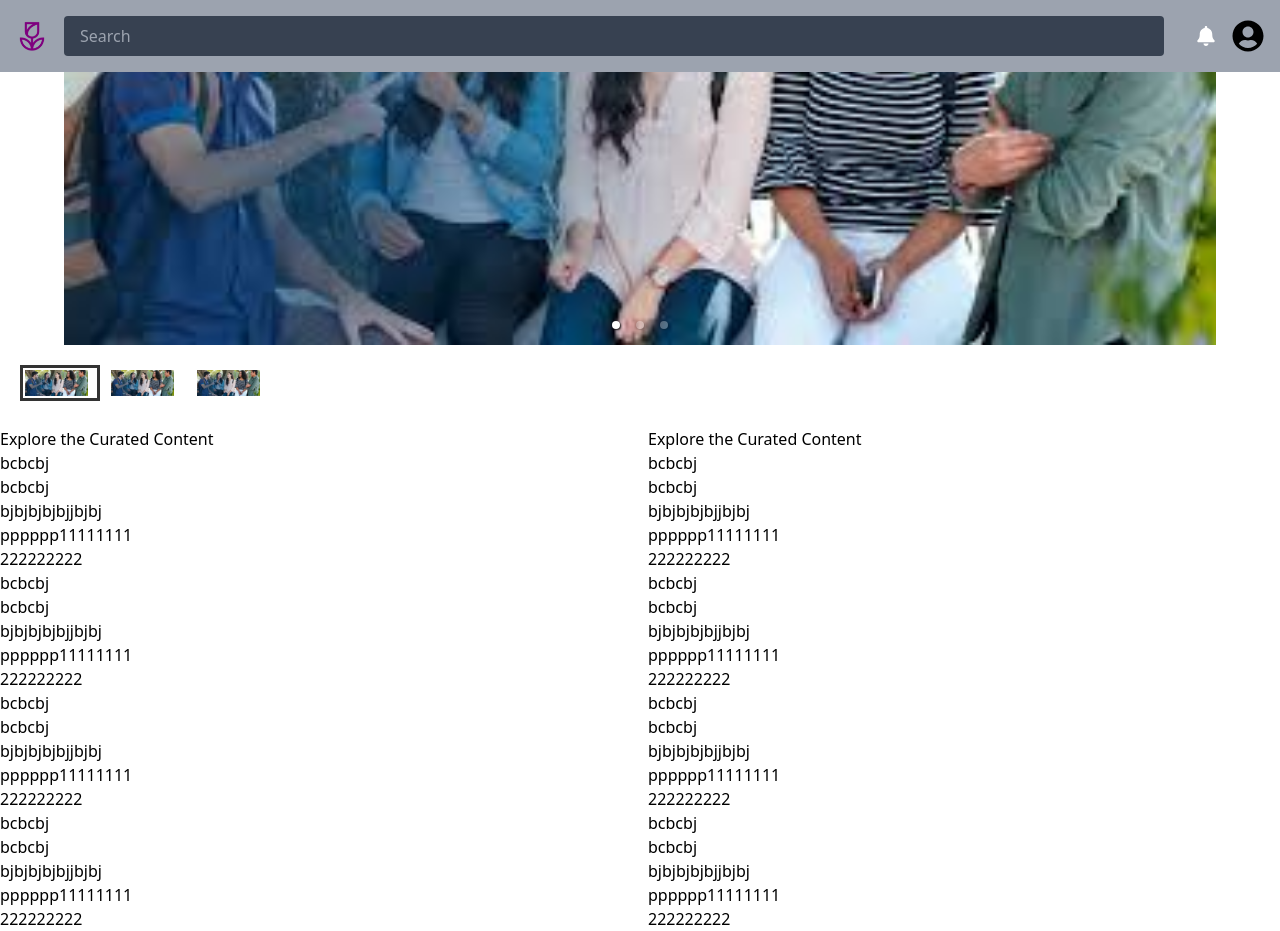
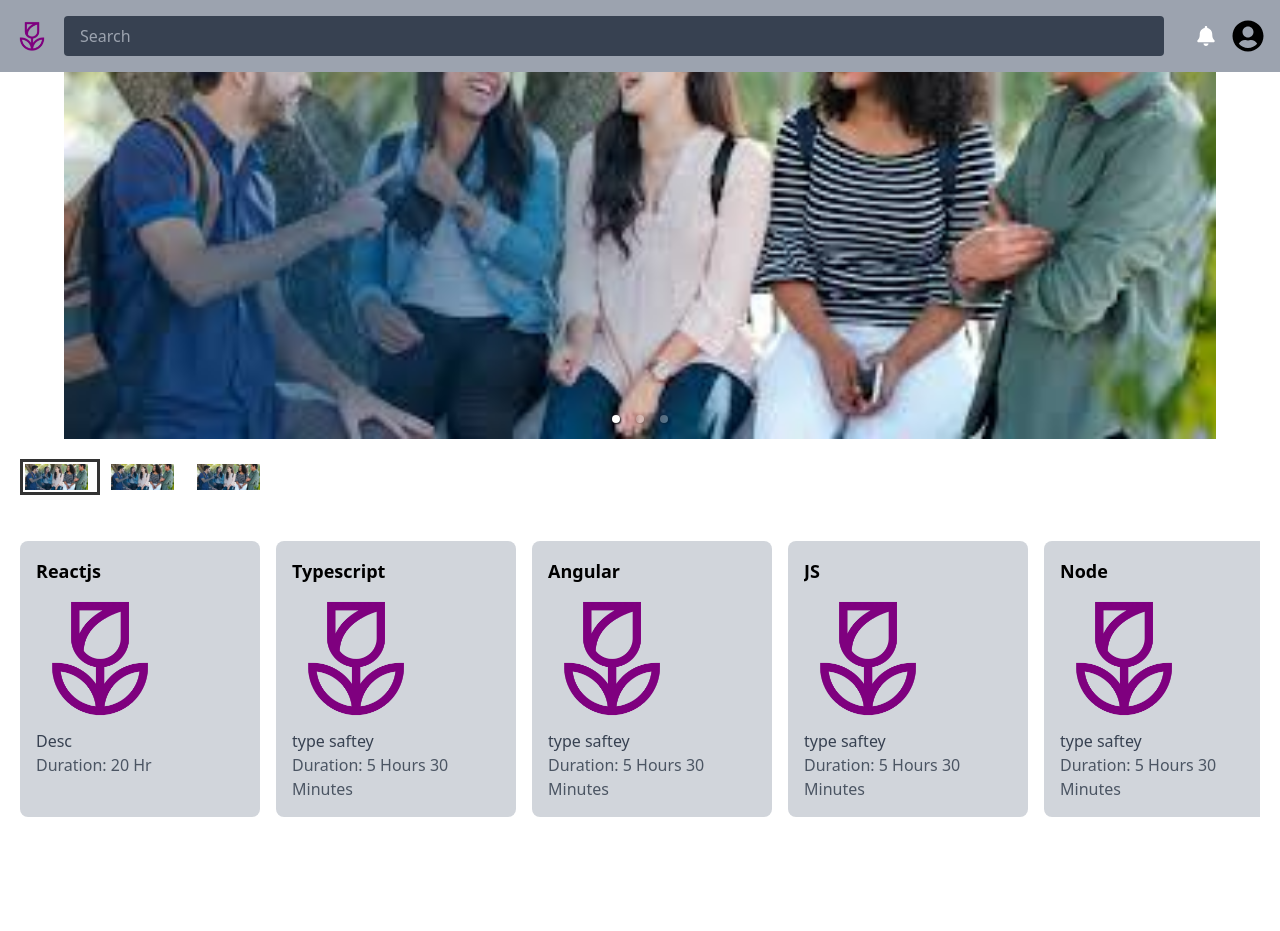
Before and after one commit to dhirajkaushik321/authoring-client, a React (Create React App) app: page /home in a window 1280 px wide. After the commit the page ends 837 px from the top, so only its background shows below. Built offline with nearby package versions, Linux system fonts and the light colour scheme; data requests are answered from the project's data file.

Commit message:
Course Horizontal Scorollable List 1

```diff
--- /dev/null
+++ b/db.json
@@ -0,0 +1,112 @@
+{
+  "CourseDb": [
+    {
+      "id": 1,
+      "courseName":"Reactjs",
+      "description": "Desc",
+      "thumbnail":"logo.jpg",
+      "duration":"20 Hr"
+    },
+    {
+      "id": 2,
+      "courseName":"Typescript",
+      "description": "type saftey",
+      "thumbnail":"logo.jpg",
+      "duration":"5 Hours 30 Minutes"
+    },
+    {
+      "id": 3,
+      "courseName":"Angular",
+      "description": "type saftey",
+      "thumbnail":"logo.jpg",
+      "duration":"5 Hours 30 Minutes"
+    },
+    {
+      "id": 4,
+      "courseName":"JS",
+      "description": "type saftey",
+      "thumbnail":"logo.jpg",
+      "duration":"5 Hours 30 Minutes"
+    },
+    {
+      "id": 5,
+      "courseName":"Node",
+      "description": "type saftey",
+      "thumbnail":"logo.jpg",
+      "duration":"5 Hours 30 Minutes"
+    },
+    {
+      "id": 6,
+      "courseName":"Mongo",
+      "description": "type saftey",
+      "thumbnail":"logo.jpg",
+      "duration":"5 Hours 30 Minutes"
+    },
+    {
+      "id": 7,
+      "courseName":"Html",
+      "description": "type saftey",
+      "thumbnail":"logo.jpg",
+      "duration":"5 Hours 30 Minutes"
+    },
+    {
+      "id": 8,
+      "courseName":"CSS",
+      "description": "type saftey",
+      "thumbnail":"logo.jpg",
+      "duration":"5 Hours 30 Minutes"
+    },
+    {
+      "id": 9,
+      "courseName":"Bootstrap",
+      "description": "type saftey",
+      "thumbnail":"logo.jpg",
+      "duration":"5 Hours 30 Minutes"
+    },
+    {
+      "id": 10,
+      "courseName":"SQL",
+      "description": "type saftey",
+      "thumbnail":"logo.jpg",
+      "duration":"5 Hours 30 Minutes"
+    },
+    {
+      "id": 11,
+      "courseName":"tailwindcss",
+      "description": "type saftey",
+      "thumbnail":"logo.jpg",
+      "duration":"5 Hours 30 Minutes"
+    },
+    {
+      "id": 12,
+      "courseName":"font-awesome",
+      "description": "type saftey",
+      "thumbnail":"logo.jpg",
+      "duration":"5 Hours 30 Minutes"
+    },
+    {
+      "id": 13,
+      "courseName":"MERN",
+      "description": "type saftey",
+      "thumbnail":"logo.jpg",
+      "duration":"5 Hours 30 Minutes"
+    }
+  ],
+  "posts": [
+    {
+      "id": 1,
+      "title": "json-server",
+      "author": "typicode"
+    }
+  ],
+  "comments": [
+    {
+      "id": 1,
+      "body": "some comment",
+      "postId": 1
+    }
+  ],
+  "profile": {
+    "name": "typicode"
+  }
+}
--- a/package.json
+++ b/package.json
@@ -15,6 +15,7 @@
     "@types/react-dom": "^18.0.0",
     "axios": "^1.4.0",
     "dotenv": "^16.3.1",
+    "json-server": "^0.17.3",
     "react": "^18.2.0",
     "react-dom": "^18.2.0",
     "react-icons": "^4.10.1",
@@ -28,7 +29,8 @@
     "start": "react-scripts start",
     "build": "react-scripts build",
     "test": "react-scripts test",
-    "eject": "react-scripts eject"
+    "eject": "react-scripts eject",
+    "webservice": "json-server --watch db.json --port 4000"
   },
   "eslintConfig": {
     "extends": [
--- /dev/null
+++ b/src/components/CourseCard.tsx
@@ -0,0 +1,27 @@
+import React from 'react';
+import { useState } from 'react';
+import Course from '../models/course.model';
+
+// export default
+// function CourseCard(props:String) {
+
+//     return (
+//         <div>CourseCard {props}</div>
+//     )
+// }
+
+
+//const CourseCard = ({ course }: Course) => {
+const CourseCard = ({ courseName }: Course) => {
+    return (
+      <div className="flex flex-col items-center">
+
+        <h2 className="text-xl font-bold">{courseName}</h2>
+        {/* <p className="text-gray-700">{course.description}</p>
+        <p className="text-gray-500">{course.duration}</p> */}
+      </div>
+    );
+  };
+
+
+  export default CourseCard;
--- /dev/null
+++ b/src/components/CourseListComponent.tsx
@@ -0,0 +1,41 @@
+import React, { useEffect } from 'react'
+import { useState } from "react";
+import Course from '../models/course.model';
+import CourseCard from './CourseCard';
+import axios from 'axios';
+
+export default function CourseListComponent() {
+  const [courses, setCourses] = useState<Course[]>([]);
+
+  const url1 = "http://localhost:4000/CourseDb";
+
+  const fetchCourseList = (async () => {
+    try {
+      const response = await axios.get(`${url1}`);
+      setCourses(response.data);
+    }
+    catch {
+      console.log("Error");
+    }
+  })
+
+  useEffect(() => {
+    fetchCourseList();
+  }, []);
+
+  return (
+    <div className="flex overflow-x-scroll space-x-4">
+      {courses.map((course) => (
+        <div
+          key={course.courseName}
+          className="flex-none w-60 max-w-xs bg-gray-300 rounded-lg p-4"
+        >
+          <p className="font-semibold text-lg truncate">{course.courseName}</p>
+          <img src={require(`../images/${course.thumbnail}`)} alt={course.courseName} className="my-2 max-h-32" />
+          <p className="text-gray-700">{course.description}</p>
+          <p className="text-gray-600"> Duration: {course.duration}</p>
+        </div>
+      ))}
+    </div>
+  )
+}
--- a/src/components/CuratedContent.tsx
+++ /dev/null
@@ -1,31 +0,0 @@
-import React from 'react'
-
-export default function CuratedContent() {
-  return (
-    <div>
-
-        <h1>Explore the Curated Content</h1>
-        <h1>bcbcbj</h1>
-        <h1>bcbcbj</h1>
-        <p>bjbjbjbjbjjbjbj</p>
-        <p>pppppp11111111</p>
-        <p>222222222</p>
-        <h1>bcbcbj</h1>
-        <h1>bcbcbj</h1>
-        <p>bjbjbjbjbjjbjbj</p>
-        <p>pppppp11111111</p>
-        <p>222222222</p>
-        <h1>bcbcbj</h1>
-        <h1>bcbcbj</h1>
-        <p>bjbjbjbjbjjbjbj</p>
-        <p>pppppp11111111</p>
-        <p>222222222</p>
-        <h1>bcbcbj</h1>
-        <h1>bcbcbj</h1>
-        <p>bjbjbjbjbjjbjbj</p>
-        <p>pppppp11111111</p>
-        <p>222222222</p>
-
-    </div>
-  )
-}
--- /dev/null
+++ b/src/models/course.model.ts
@@ -0,0 +1,17 @@
+// model -
+// type - course
+// name, desc, thumbanil, time,
+
+
+// card component
+// cardList component - define dummy dataarray : array course[], arraydata.map(card),
+
+type Course = {
+    courseName: string;
+    description: string;
+    thumbnail: string;
+    duration: string;
+    [key: string]: string; // Index signature
+};
+
+export default Course;
--- a/src/pages/home/home.page.tsx
+++ b/src/pages/home/home.page.tsx
@@ -1,24 +1,27 @@
 import Navbar from "../../components/Navbar";
 import CarouselComponent from "../../components/CarouselComponent";
-import CuratedContent from "../../components/CuratedContent";
+import CourseListComponent from "../../components/CourseListComponent";
+import CourseCard from "../../components/CourseCard";
 // import { Grid } from 'tailwindcss/components';
+import Course from "../../models/course.model";
 
 export default function HomePage(){
 
+    // const course = {
+    //     courseName: "React Fundamentals",
+    //     description: "A beginner's course on React",
+    //     thumbnail: "https://example.com/thumbnail.jpg",
+    //     duration:"2 Hr"
+    //   };
+
     return(
         <>
-
             <Navbar/>
             <CarouselComponent />
-
-          <div className="columns-2 bg-blend-color">
-            <CuratedContent />
-            <CuratedContent />
-          </div>
-
-
-
-
+            <div className="p-5">
+            <CourseListComponent />
+            </div>
+            {/* <CourseCard course={course} /> */}
         </>
     )
 }
```
Also changed, not shown: 2 other files (tests, documents, lock files or other folders).
